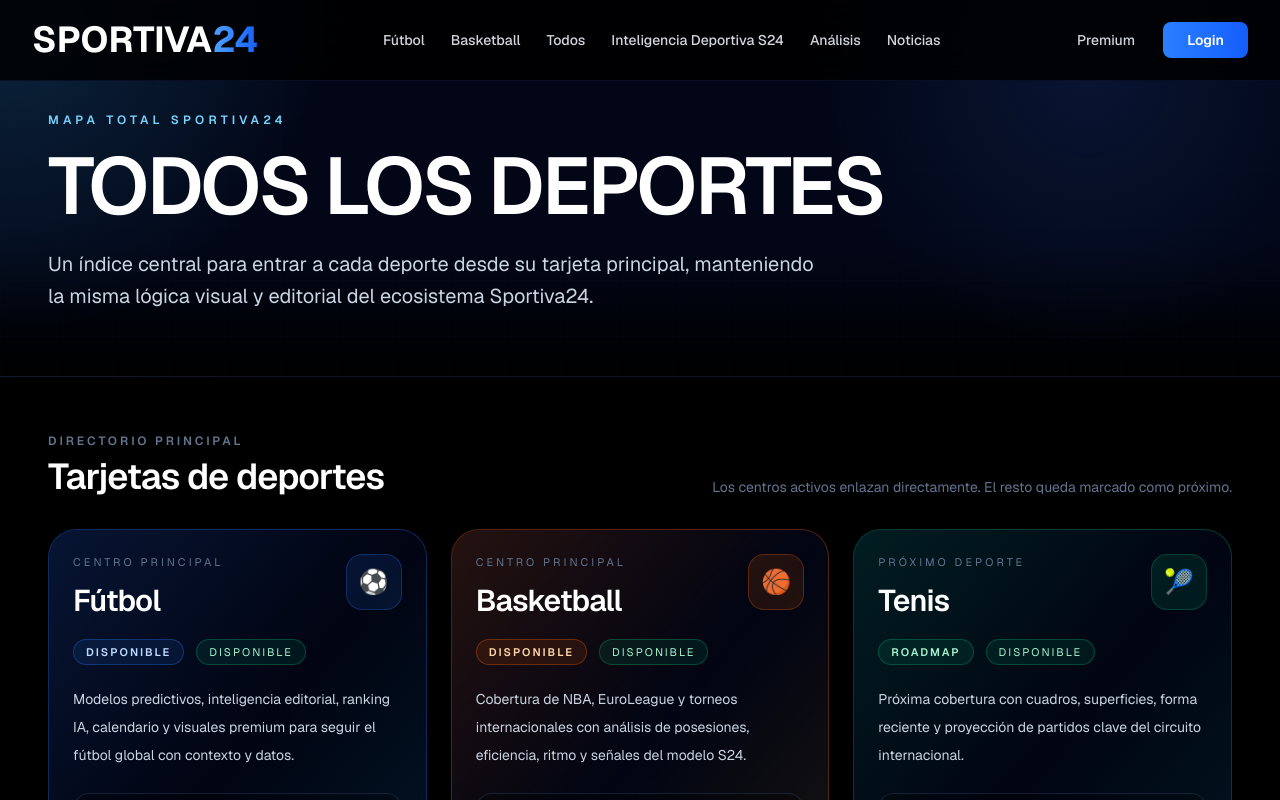
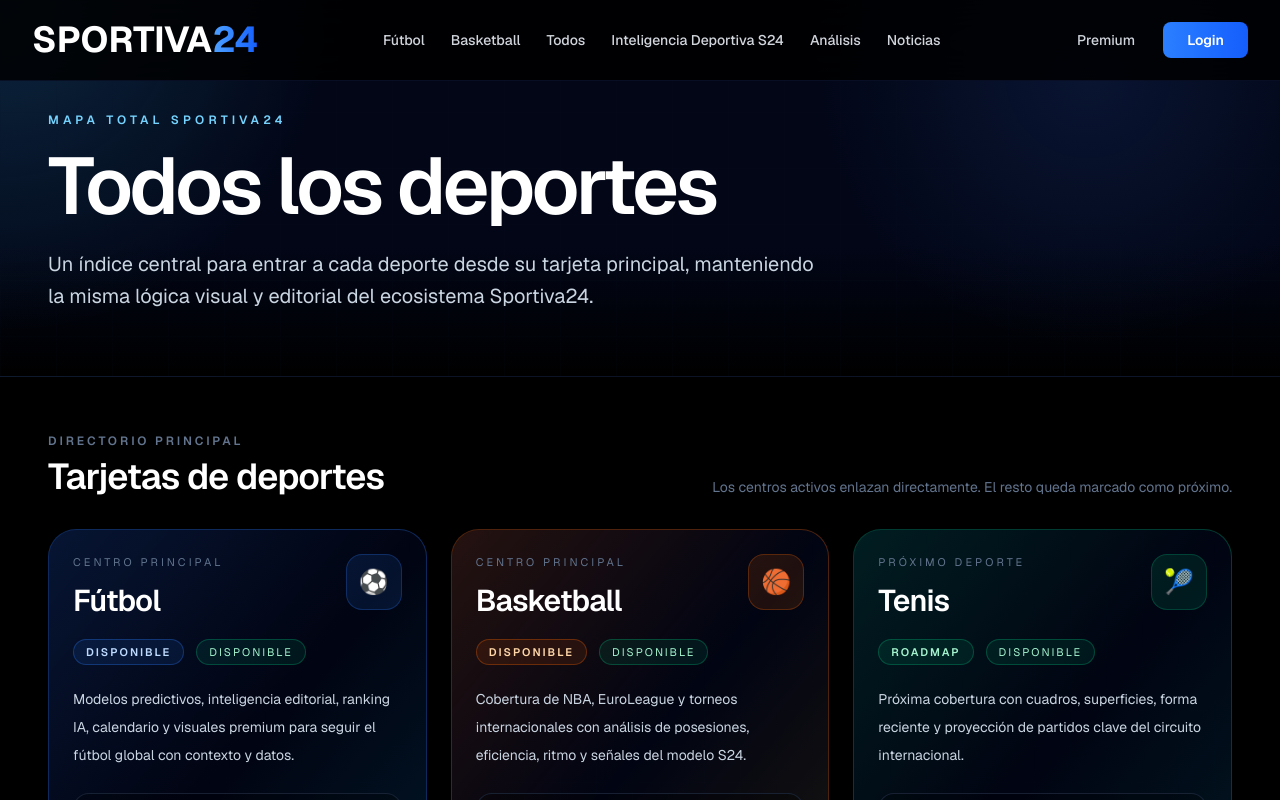
Before and after one commit to DimitriS1971/Sportiva24, a Next.js app: page /todos in a window 1280 px wide. Shown: the top 800 px of the page. Built offline with nearby package versions, Linux system fonts and the light colour scheme.

Commit message:
Normalizar titulo de todos los deportes

```diff
--- a/app/todos/page.tsx
+++ b/app/todos/page.tsx
@@ -103,7 +103,7 @@ export default function TodosPage() {
         <div className="relative mx-auto max-w-7xl">
           <p className="text-xs font-semibold uppercase tracking-[0.35em] text-sky-300">Mapa total Sportiva24</p>
           <h1 className="mt-5 text-[3rem] font-semibold leading-[0.95] tracking-[-0.04em] text-white sm:text-[4.2rem] md:text-[5rem]">
-            TODOS LOS DEPORTES
+            Todos los deportes
           </h1>
           <p className="mt-6 max-w-3xl text-lg leading-8 text-slate-300 md:text-xl">
             Un índice central para entrar a cada deporte desde su tarjeta principal, manteniendo la misma lógica visual y editorial del ecosistema Sportiva24.
```
